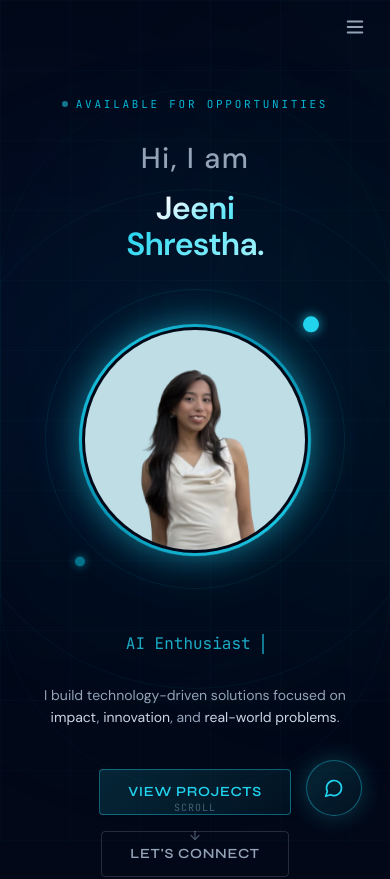
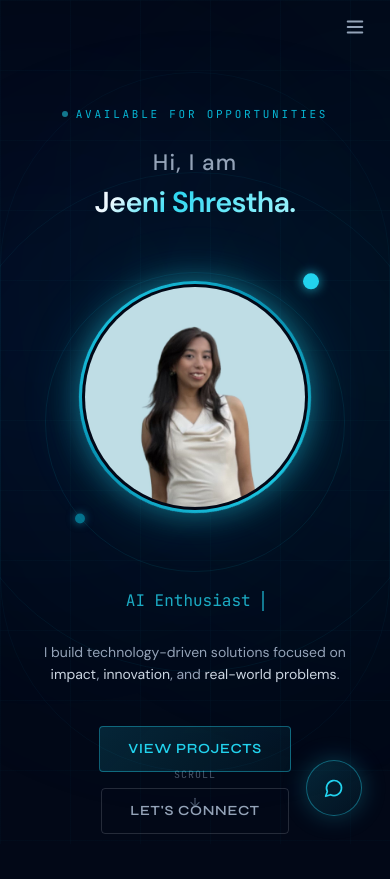
Before and after one commit to Jeeni18/Protfolio, a React (Vite) app: page / in a window 390 px wide. Shown: the top 879 px of the page. Built offline with nearby package versions, Linux system fonts and the light colour scheme.

Commit message:
changes in profile

```diff
--- a/src/sections/Hero.jsx
+++ b/src/sections/Hero.jsx
@@ -83,7 +83,6 @@ export default function Hero({ onContactOpen }) {
         {/* Glow core */}
         <div className="absolute top-1/2 left-1/2 -translate-x-1/2 -translate-y-1/2 w-[500px] h-[500px] bg-cyan-500/[0.04] rounded-full blur-[100px] pointer-events-none" />
 
-        {/* ── DESKTOP: side by side | MOBILE: stacked in correct order ── */}
         <motion.div
           variants={container}
           initial="hidden"
@@ -94,9 +93,8 @@ export default function Hero({ onContactOpen }) {
             gap-10 md:gap-8"
         >
 
-          {/* ══ MOBILE ONLY: top block (status + name) ══
-              On desktop this is hidden — the left column handles it */}
-          <div className="flex md:hidden w-full flex-col items-center text-center gap-0">
+          {/* ══ MOBILE ONLY: status + name (hidden on desktop) ══ */}
+          <div className="flex md:hidden w-full flex-col items-center text-center">
 
             {/* Status pill */}
             <motion.div variants={item} className="inline-flex items-center gap-2 mb-6">
@@ -106,42 +104,46 @@ export default function Hero({ onContactOpen }) {
               </span>
             </motion.div>
 
-            {/* Name */}
+            {/* Hi I am + name on one line */}
             <motion.div variants={item} className="mb-0">
               <p style={{
                 fontFamily: "'DM Sans', sans-serif",
-                fontSize: '1.8rem',
+                fontSize: '1.4rem',
                 fontWeight: 500,
                 color: '#94a3b8',
                 letterSpacing: '0.05em',
-                marginBottom: '0.75rem',
+                marginBottom: '0.5rem',
                 display: 'block',
               }}>
                 Hi, I am
               </p>
+
+              {/* Single h1 with two spans to keep individual gradients on one line */}
               <h1
-                className="font-hero font-bold leading-[1.0] tracking-tight text-transparent bg-clip-text"
-                style={{
-                  fontSize: 'clamp(2rem, 8vw, 5.5rem)',
+                className="font-hero font-bold leading-[1.0] tracking-tight"
+                style={{ fontSize: 'clamp(1.8rem, 7vw, 5.5rem)', whiteSpace: 'nowrap' }}
+              >
+                <span style={{
                   backgroundImage: 'linear-gradient(135deg, #f0f9ff 30%, #67e8f9 70%, #22d3ee 100%)',
-                }}
-              >
-                Jeeni
-              </h1>
-              <h1
-                className="font-hero font-bold leading-[1.0] tracking-tight text-transparent bg-clip-text mt-1"
-                style={{
-                  fontSize: 'clamp(2rem, 8vw, 5.5rem)',
+                  WebkitBackgroundClip: 'text',
+                  WebkitTextFillColor: 'transparent',
+                  backgroundClip: 'text',
+                }}>
+                  Jeeni{' '}
+                </span>
+                <span style={{
                   backgroundImage: 'linear-gradient(135deg, #22d3ee 0%, #67e8f9 50%, #a5f3fc 100%)',
-                }}
-              >
-                Shrestha.
+                  WebkitBackgroundClip: 'text',
+                  WebkitTextFillColor: 'transparent',
+                  backgroundClip: 'text',
+                }}>
+                  Shrestha.
+                </span>
               </h1>
             </motion.div>
           </div>
 
-          {/* ══ MOBILE ONLY: photo (after name, before typing) ══
-              On desktop this is hidden — the right column handles it */}
+          {/* ══ MOBILE ONLY: photo (hidden on desktop) ══ */}
           <motion.div variants={item} className="flex md:hidden items-center justify-center mt-6">
             <div className="relative">
               <motion.div
@@ -194,9 +196,8 @@ export default function Hero({ onContactOpen }) {
             </div>
           </motion.div>
 
-          {/* ══ MOBILE ONLY: typing + one-liner + buttons (after photo) ══
-              On desktop this is hidden — the left column handles it */}
-          <div className="flex md:hidden w-full flex-col items-center text-center gap-0 mt-8">
+          {/* ══ MOBILE ONLY: typing + one-liner + buttons (hidden on desktop) ══ */}
+          <div className="flex md:hidden w-full flex-col items-center text-center mt-8">
             <motion.div variants={item} className="mb-6 h-8 flex items-center justify-center">
               <span className="font-mono text-base text-cyan-400/80">
                 <TypeAnimation
```
